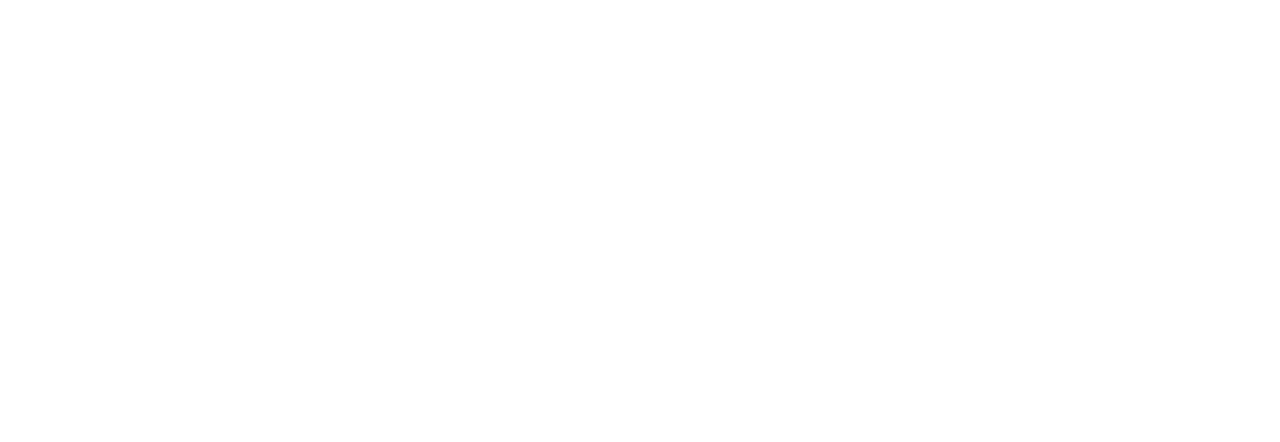
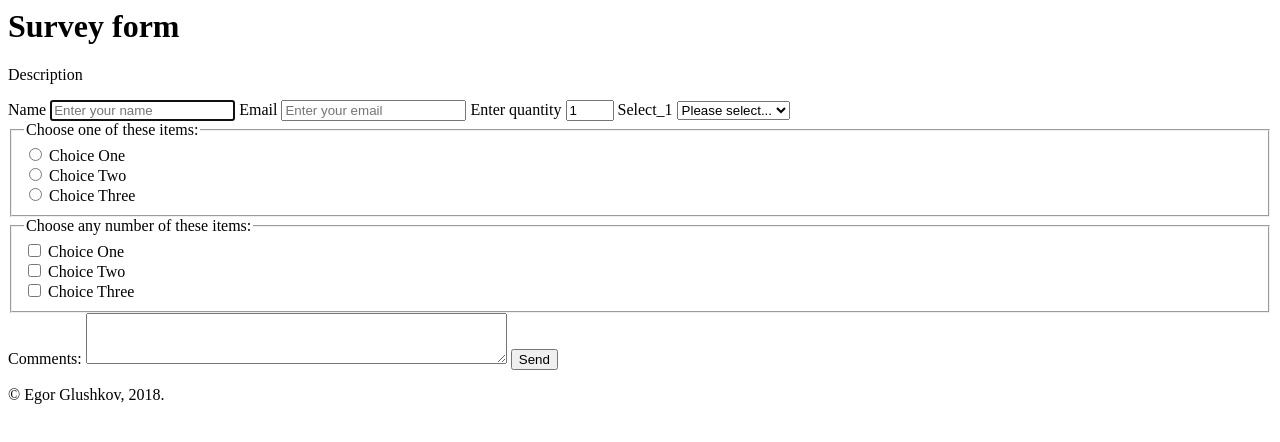
Before and after one commit to glushkov89/FCC-Build-a-Survey-Form, a plain HTML site: page index.html in a window 1280 px wide. Drawn offline with Linux system fonts and the light colour scheme.

Commit message:
Basic HTML structure completed.

```diff
--- a/index.html
+++ b/index.html
@@ -1,10 +1,97 @@
+<!--
+TODO:
+***User Story #1: I can see a title with id="title" in H1 sized text.
+***User Story #2: I can see a short explanation with id="description" in P sized text.
+***User Story #3: I can see a form with id="survey-form".
+
+***User Story #4: Inside the form element, I am required to enter my name in a field with id="name".
+***User Story #5: Inside the form element, I am required to enter an email in a field with id="email".
+
+***User Story #6: If I enter an email that is not formatted correctly, I will see an HTML5 validation error.
+***User Story #7: Inside the form, I can enter a number in a field with id="number".
+***User Story #8: If I enter non-numbers in the number input, I will see an HTML5 validation error.
+***User Story #9: If I enter numbers outside the range of the number input, I will see an HTML5 validation error.
+
+***User Story #10: For the name, email, and number input fields inside the form I can see corresponding labels
+***that describe the purpose of each field with the following ids: id="name-label", id="email-label", and id="number-label".
+***User Story #11: For the name, email, and number input fields, I can see placeholder text that gives me a description or instructions for each field.
+
+***User Story #12: Inside the form element, I can select an option from a dropdown that has a corresponding id="dropdown".
+
+***User Story #13: Inside the form element, I can select a field from one or more groups of radio buttons.
+Each group should be grouped using the name attribute.
+
+***User Story #14: Inside the form element, I can select several fields from a series of checkboxes, each of which must have a value attribute.
+
+***User Story #15: Inside the form element, I am presented with a textarea at the end for additional comments.
+
+***User Story #16: Inside the form element, I am presented with a button with id="submit" to submit all my inputs.
+
+You can build your project by forking this CodePen pen. Or you can use this CDN link to run the tests in
+any environment you like: https://cdn.freecodecamp.org/testable-projects-fcc/v1/bundle.js
+-->
+
 <DOCTYPE html lang="en">
+    <html>
+
     <head>
         <meta charset="UTF-8">
         <meta name="viewport" content="width=device-width, initial-scale=1.0">
         <meta http-equiv="X-UA-Compatible" content="ie=edge">
         <title>Document</title>
     </head>
+
     <body>
+        <main>
+            <h1 id="title">Survey form</h1>
+            <p id="description">Description</p>
+            <form id="survey-form" spellcheck="true">
 
+                <label for="name" id="name-label">Name</label>
+                <input type="text" id="name" placeholder="Enter your name" autocomplete="name" name="Person" required autofocus />
+
+                <label for="email" id="email-label">Email</label>
+                <input type="email" id="email" minlength="6" placeholder="Enter your email" autocomplete="email" name="Person-email" required />
+
+                <label for="number" id="number-label">Enter quantity</label>
+                <input type="number" id="number" min="1" max="5" name="Quantity" value="1" placeholder="Enter quantity" />
+
+                <label for="dropdown" id="dropdown-label">Select_1</label>
+                <select name="" id="dropdown" required>
+                        <option value="">Please select...</option>
+                    <option value="abc">abc</option>
+                    <option value="def">def</option>
+                    <option value="ghi">ghi</option>
+                </select>
+
+                <fieldset id="fs_1">
+                    <legend>Choose one of these items:</legend>
+                    <input id="one" type="radio" name="items_1" value="one">
+                    <label for="one">Choice One</label><br>
+                    <input id="two" type="radio" name="items_1" value="two">
+                    <label for="two">Choice Two</label><br>
+                    <input id="three" type="radio" name="items_1" value="three">
+                    <label for="three">Choice Three</label>
+                </fieldset>
+
+                <fieldset id="fs_2">
+                    <legend>Choose any number of these items:</legend>
+                    <input id="one" type="checkbox" name="items_2" value="one">
+                    <label for="one">Choice One</label><br>
+                    <input id="two" type="checkbox" name="items_2" value="two">
+                    <label for="two">Choice Two</label><br>
+                    <input id="three" type="checkbox" name="items_2" value="three">
+                    <label for="three">Choice Three</label>
+                </fieldset>
+
+                <label for="iComments">Comments:</label>
+                <textarea id="iComments" rows="3" cols="50" wrap="hard" maxlength="250" name="Comments"></textarea>
+
+                <input type="submit" id="submit" value="Send" />
+            </form>
+        </main>
+        <footer>&copy; Egor Glushkov, 2018.</footer>
     </body>
+    <script src="https://cdn.freecodecamp.org/testable-projects-fcc/v1/bundle.js"></script>
+
+    </html>
```
Lines whose indentation alone changed are shown as unchanged.
